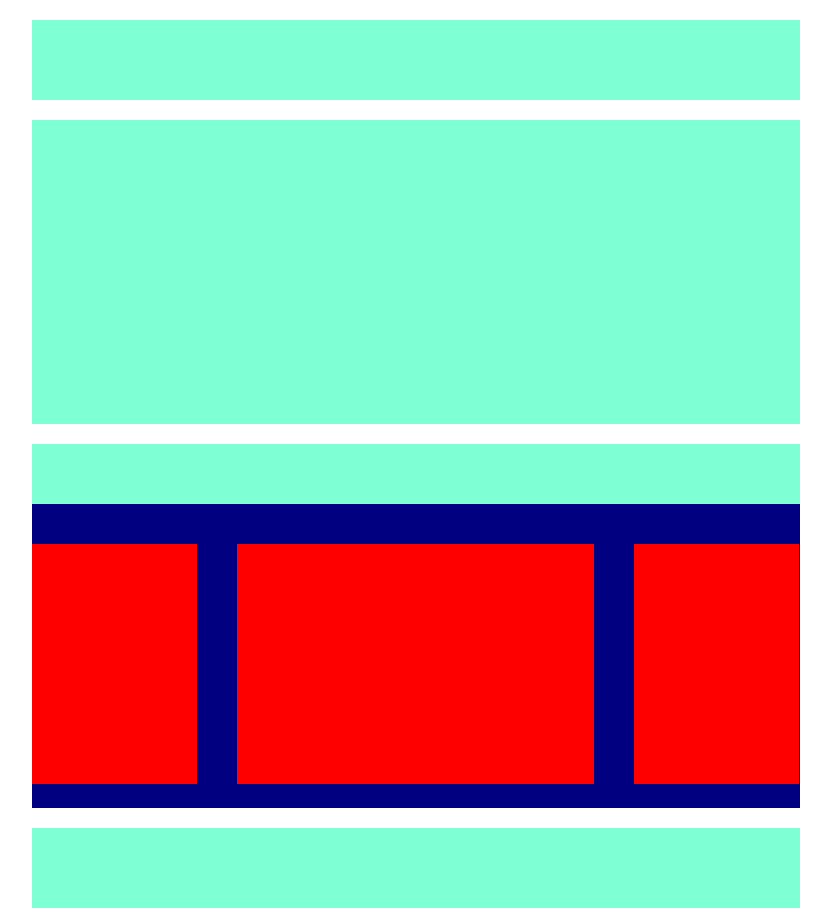
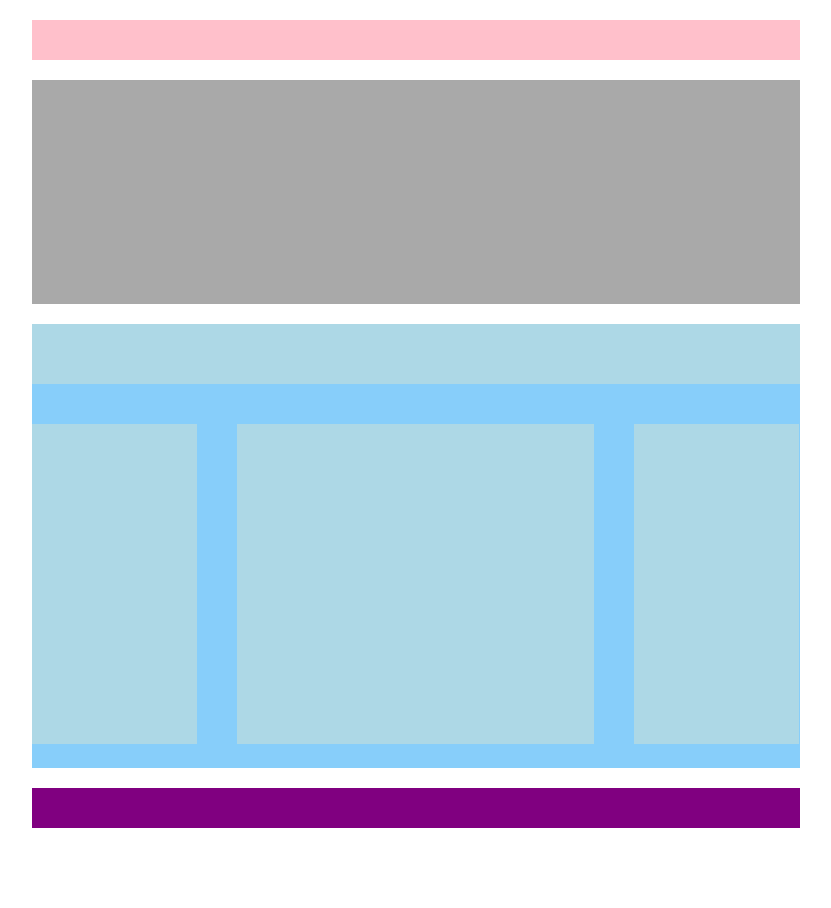
Before and after one commit to Gabriele131099/htmlcss-struttura-wp, a plain HTML site: page index.html in a window 1280 px wide. Shown: the whole page, without its empty margins (224-1055 px from the left). After the commit the page ends 828 px from the top, so only its background shows below. Drawn offline with Linux system fonts and the light colour scheme.

Commit message:
struttura e commenti

```diff
--- a/css/stile.css
+++ b/css/stile.css
@@ -25,40 +25,40 @@
 }
 .row1
 {
-    height: 10vh;
-    background-color: aquamarine;
+    height: 5vh;
+    background-color: pink;
 }
 
 .row2
 {
-    height: 38vh;
-    background-color: aquamarine;
+    height: 28vh;
+    background-color: darkgray;
 }
 
 .row3
 {
     margin-top: 60px;
-    height: 38vh;
-    background-color: navy;
+    height: 48vh;
+    background-color: lightskyblue;
 }
 
 .row4
 {
-    height: 10vh;
-    background-color: aquamarine;
+    height: 5vh;
+    background-color: purple;
 }
 
 /* blocchi dentro il terzo contenitore */
 .contenitore-art
 {
-    background-color: aquamarine;
+    background-color: lightblue;
 }
 
 .subrow3  , .subrow3a  , .subrow3b  , .subrow3c
 {
     float: left;
-    background-color: red;
-    height: 30vh;
+    background-color: lightblue;
+    height: 40vh;
     width: calc(25% - 27px);
 }
 .subrow3a
```
